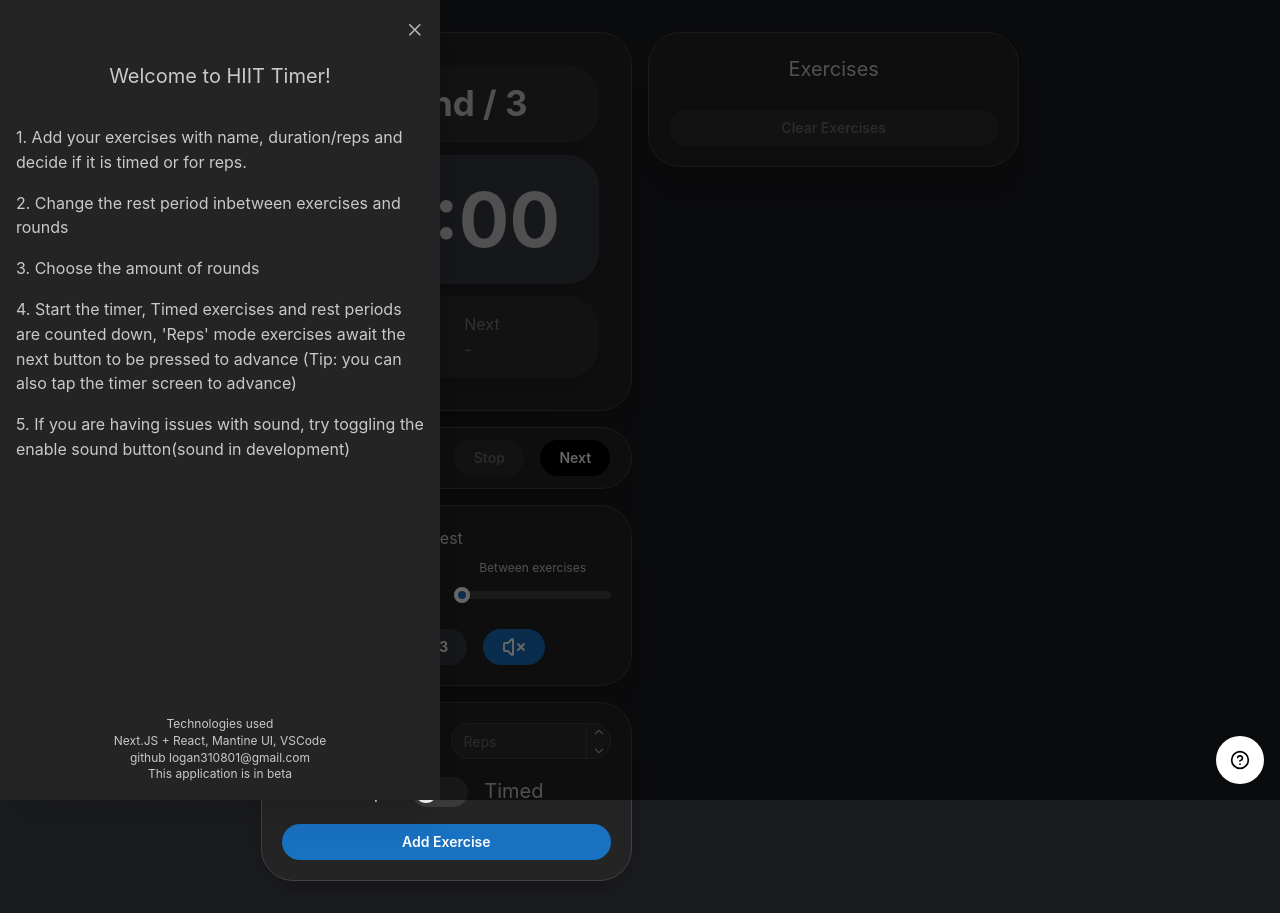
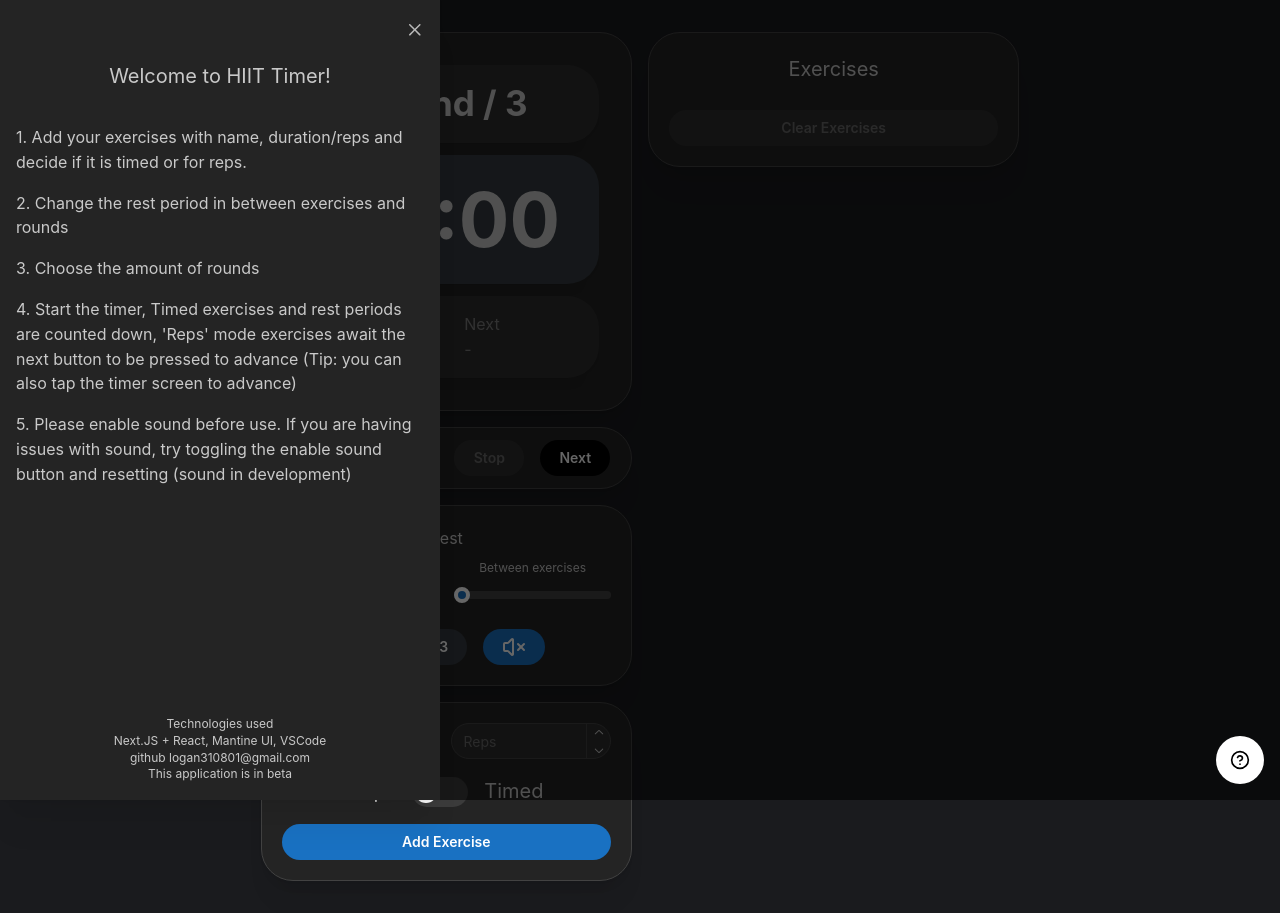
Before and after one commit to logan310801/hiit-countdown, a Next.js app: page / in a window 1280 px wide. Both pictures are taken after a click on the button 1240 px from the left and 760 px from the top of the page. Built offline with nearby package versions, Linux system fonts and the light colour scheme.

Commit message:
apos; fix

```diff
--- a/app/components/HelpSection.tsx
+++ b/app/components/HelpSection.tsx
@@ -1,33 +1,39 @@
-import { Text, Stack, Space } from '@mantine/core'
+import { Text, Stack } from '@mantine/core';
 
 export const HelpSection = () => {
   return (
     <>
-        <Stack style={{ height: '82vh'}}>
+      <Stack style={{ height: '82vh' }}>
         <Stack>
-                <Text size='xl' ta='center'>Welcome to HIIT Timer!</Text>
-                <Text ta='center'></Text>
+          <Text size="xl" ta="center">Welcome to HIIT Timer!</Text>
+          <Text ta="center"></Text>
 
-
-
-                <Text>1. Add your exercises with name, duration/reps and decide if it is timed or for reps.</Text>
-                <Text>2. Change the rest period inbetween exercises and rounds</Text>
+          <Text>
+            1. Add your exercises with name, duration/reps and decide if it is
+            timed or for reps.
+          </Text>
+          <Text>
+            2. Change the rest period in between exercises and rounds
+          </Text>
           <Text>3. Choose the amount of rounds</Text>
-                <Text>4. Start the timer, Timed exercises and rest periods are counted down, 'Reps' mode exercises await the next button to be pressed to advance
-                (Tip: you can also tap the timer screen to advance)</Text>
-                <Text>5. If you are having issues with sound, try toggling the enable sound button(sound in development)</Text>
+          <Text>
+            4. Start the timer, Timed exercises and rest periods are counted
+            down, &apos;Reps&apos; mode exercises await the next button to be
+            pressed to advance (Tip: you can also tap the timer screen to
+            advance)
+          </Text>
+          <Text>
+            5. Please enable sound before use. If you are having issues with
+            sound, try toggling the enable sound button and resetting (sound in
+            development)
+          </Text>
+        </Stack>
       </Stack>
 
-
-
-
-        </Stack>
-
-        <Text ta='center' size='xs'>Technologies used</Text>
-        <Text ta='center' size='xs'>Next.JS + React, Mantine UI, VSCode</Text>
-        <Text ta='center' size='xs'>github logan310801@gmail.com</Text>
-        <Text ta='center' size='xs'>This application is in beta </Text>
+      <Text ta="center" size="xs">Technologies used</Text>
+      <Text ta="center" size="xs">Next.JS + React, Mantine UI, VSCode</Text>
+      <Text ta="center" size="xs">github logan310801@gmail.com</Text>
+      <Text ta="center" size="xs">This application is in beta</Text>
     </>
-
-    )
-}
+  );
+};
```
Lines whose indentation alone changed are shown as unchanged.
